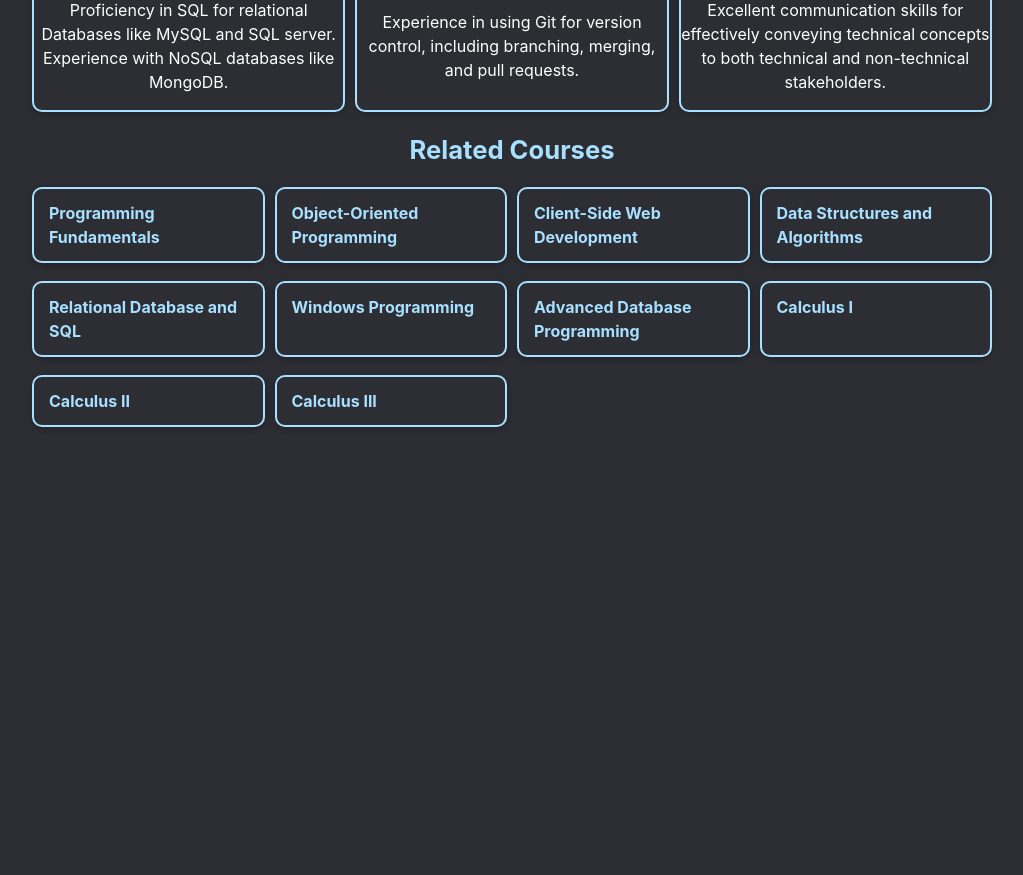
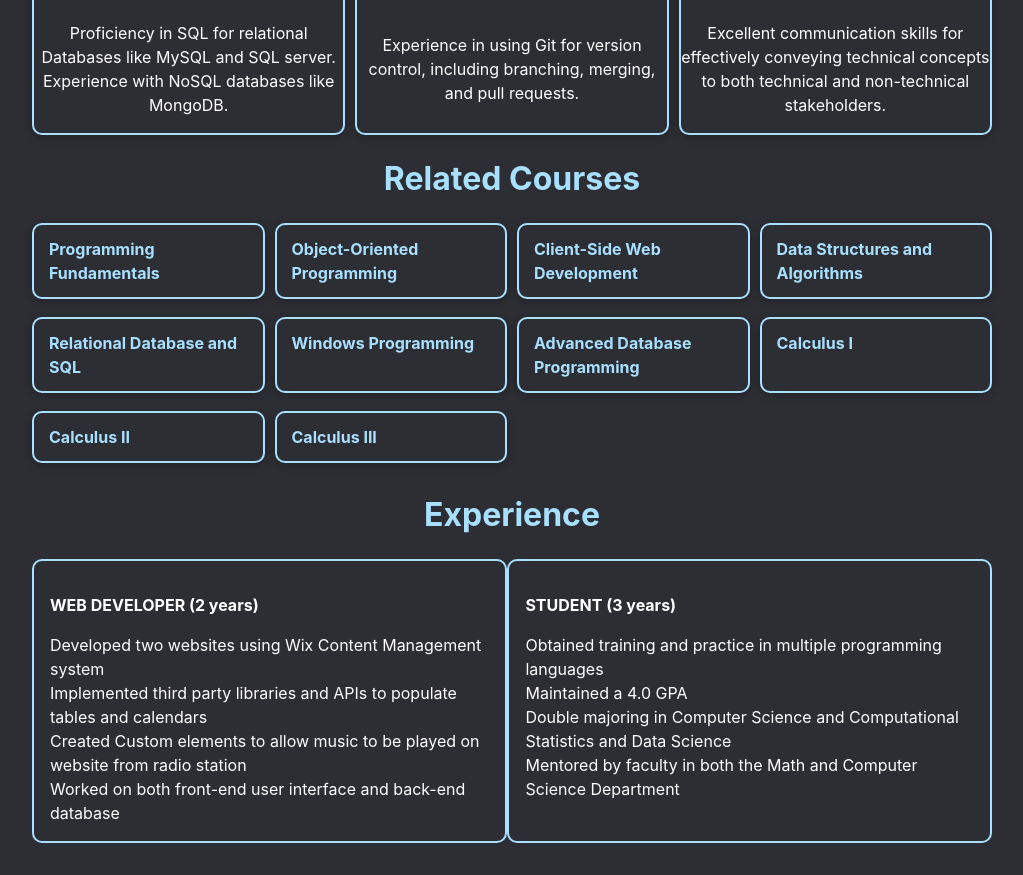
Before and after one commit to Luke-Davis1/portfolio-app, a React (Vite) app: page /about in a window 1280 px wide. Shown: the part 860-1735 px from the top of the page, without its empty margins (128-1151 px from the left). Before the commit the page ends 1295 px from the top, so only its background shows below. Built offline with nearby package versions, Linux system fonts and the light colour scheme.

Commit message:
Working on contact page

```diff
--- a/src/components/ContactForm.jsx
+++ b/src/components/ContactForm.jsx
@@ -1,4 +1,5 @@
 import { Form, useNavigation } from "react-router-dom";
+import classes from "./ContactForm.module.css";
 
 const ContactForm = () => {
 	// React Hooks
@@ -12,7 +13,7 @@ const ContactForm = () => {
 
 	// Form element
 	return (
-		<Form method="POST">
+		<Form method="POST" className={classes.form}>
 			<p>
 				<label htmlFor="name">Contact Name</label>
 				<input
@@ -63,7 +64,7 @@ const ContactForm = () => {
 					placeholder="Enter message"
 				/>
 			</p>
-			<div>
+			<div className={classes.actions}>
 				<button type="button" onClick={clearHandler}>
 					Clear
 				</button>
--- a/src/components/ContactForm.module.css
+++ b/src/components/ContactForm.module.css
@@ -0,0 +1,32 @@
+.form {
+	max-width: 40rem;
+	margin: 2rem auto;
+}
+
+.form label,
+.form input,
+.form textarea {
+	display: block;
+	width: 100%;
+	border-radius: 10px;
+}
+
+.form input,
+.form textarea {
+	font: inherit;
+	padding: 0.25rem;
+}
+
+.actions {
+	display: flex;
+	gap: 1rem;
+	justify-content: flex-end;
+}
+
+.actions button {
+	font: inherit;
+	cursor: pointer;
+	padding: 0.5rem 1.5rem;
+	border-radius: 4px;
+	border: none;
+}
--- a/src/components/CourseList.module.css
+++ b/src/components/CourseList.module.css
@@ -16,7 +16,7 @@
 }
 
 .container h3 {
-	font-size: 2vw;
+	font-size: 2em;
 	color: #a8e0ff;
 	text-align: center;
 }
--- /dev/null
+++ b/src/components/Experience.jsx
@@ -0,0 +1,46 @@
+import classes from "./Experience.module.css";
+const Experience = () => {
+	return (
+		<div className={classes.wrapper}>
+			<h3>Experience</h3>
+			<div className={classes.container}>
+				<div className={classes["experience-item"]}>
+					<h4>WEB DEVELOPER (2 years)</h4>
+					<ul>
+						<li>Developed two websites using Wix Content Management system</li>
+						<li>
+							Implemented third party libraries and APIs to populate tables and
+							calendars
+						</li>
+						<li>
+							Created Custom elements to allow music to be played on website
+							from radio station
+						</li>
+						<li>
+							Worked on both front-end user interface and back-end database
+						</li>
+					</ul>
+				</div>
+				<div className={classes["experience-item"]}>
+					<h4>STUDENT (3 years)</h4>
+					<ul>
+						<li>
+							Obtained training and practice in multiple programming languages
+						</li>
+						<li>Maintained a 4.0 GPA</li>
+						<li>
+							Double majoring in Computer Science and Computational Statistics
+							and Data Science
+						</li>
+						<li>
+							Mentored by faculty in both the Math and Computer Science
+							Department
+						</li>
+					</ul>
+				</div>
+			</div>
+		</div>
+	);
+};
+
+export default Experience;
--- /dev/null
+++ b/src/components/Experience.module.css
@@ -0,0 +1,29 @@
+.wrapper {
+	width: 75%;
+	margin: auto;
+	margin-bottom: 2rem;
+}
+
+.wrapper h3 {
+	font-size: 2em;
+	color: #a8e0ff;
+	text-align: center;
+}
+
+.container {
+	display: flex;
+	flex-direction: row;
+	justify-content: space-between;
+}
+
+.experience-item {
+	display: flex;
+	flex-direction: column;
+	border: 2px solid #a8e0ff;
+	border-radius: 10px;
+	padding: 1rem;
+}
+
+.experience-item h4 {
+	margin: 1rem 0;
+}
--- a/src/components/HeadShot.module.css
+++ b/src/components/HeadShot.module.css
@@ -37,12 +37,12 @@
 .summary h2 {
 	text-align: center;
 	color: #2d2d34;
-	font-size: 4vw;
+	font-size: 3em;
 }
 
 @media (max-width: 768px) {
 	.content {
-		flex-direction: column;
+		flex-direction: column-reverse;
 		width: 90%;
 		gap: 0;
 	}
--- a/src/components/SkillsList.module.css
+++ b/src/components/SkillsList.module.css
@@ -13,7 +13,7 @@
 }
 
 .container h3 {
-	font-size: 2vw;
+	font-size: 2em;
 	color: #a8e0ff;
 	text-align: center;
 }
--- a/src/pages/About.jsx
+++ b/src/pages/About.jsx
@@ -1,4 +1,5 @@
 import CourseList from "../components/CourseList";
+import Experience from "../components/Experience";
 import HeadShot from "../components/Headshot";
 import SkillsList from "../components/SkillsList";
 
@@ -8,6 +9,7 @@ const AboutPage = () => {
 			<HeadShot />
 			<SkillsList />
 			<CourseList />
+			<Experience />
 		</>
 	);
 };
```
